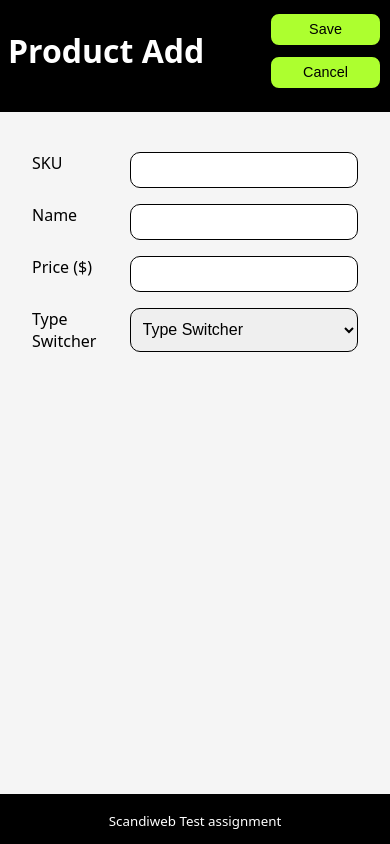
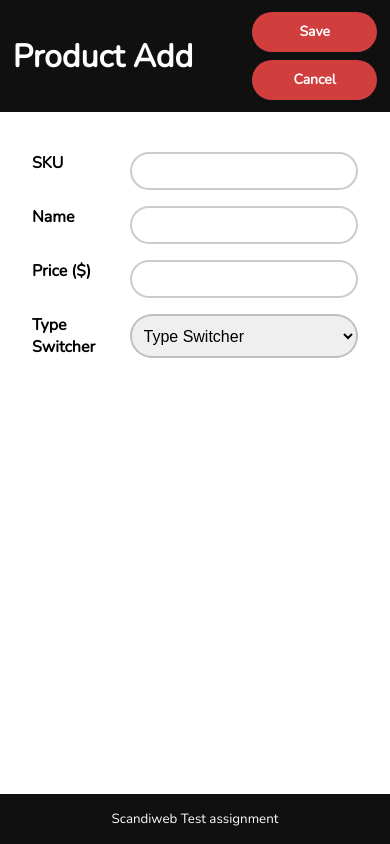
Before and after one commit to Kamo-Chip/product-list, a React (Create React App) app: page /add-product in a window 390 px wide. Built offline with nearby package versions, Linux system fonts and the light colour scheme; no server answers.

Commit message:
Minor ui fixes

```diff
--- a/src/styles/styles.css
+++ b/src/styles/styles.css
@@ -1,3 +1,4 @@
+@import url("https://fonts.googleapis.com/css2?family=Nunito&display=swap");
 * {
   box-sizing: border-box;
 }
@@ -6,50 +7,50 @@
 body {
   margin: 0;
   overflow-x: hidden;
-  font-family: system-ui, -apple-system, BlinkMacSystemFont, "Segoe UI", Roboto, Oxygen, Ubuntu, Cantarell, "Open Sans", "Helvetica Neue", sans-serif;
-  background-color: #f5f5f5;
+  font-family: "Nunito";
+  background-color: #fff;
 }
 
 button {
-  padding: 0.5em 1em;
-  height: -webkit-fit-content;
-  height: -moz-fit-content;
-  height: fit-content;
-  font-size: 1.2rem;
-  width: -webkit-fit-content;
-  width: -moz-fit-content;
-  width: fit-content;
-  border-radius: 10px;
-  background: #adff2f;
-  color: #000;
-  border: solid #000 2px;
+  padding: 16px 28px;
+  height: 54px;
+  font-size: 16px;
+  font-weight: 600;
+  line-height: 1.375;
+  font-family: "Nunito";
+  cursor: pointer;
+  width: 220px;
+  border-radius: 30px;
+  background: #d13e3e;
+  color: #fff;
+  border: none;
   transition: all 100ms ease-in;
 }
 button:hover {
-  transform: scale(1.1);
-  background-color: #fff;
-  color: #000;
+  background-color: #e06060;
 }
 
 /* Header styling */
 .header {
-  display: grid;
-  grid-template-columns: 3fr auto;
-  border-bottom: solid #000 2px;
-  padding: 0.5em 1em;
-  padding-bottom: 0;
+  display: flex;
+  flex-direction: row;
+  justify-content: space-between;
+  padding: 1em 2em;
   width: 100vw;
-  background-color: #000;
+  background-color: #101010;
   color: #fff;
+}
+.header h1 {
+  font-size: 40px;
+  margin: 0;
 }
 
 .header-btn-container {
   display: flex;
   flex-direction: row;
   align-items: center;
-  justify-self: right;
+  width: 500px;
   justify-content: space-around;
-  width: calc(100% + 2rem);
 }
 
 /* Productlist page styling */
@@ -64,7 +65,7 @@ button:hover {
   display: flex;
   flex-direction: column;
   align-items: center;
-  border: solid #000 1px;
+  border: solid rgba(0, 0, 0, 0.2) 2px;
   width: 100%;
   max-width: 350px;
   justify-self: center;
@@ -115,56 +116,148 @@ button:hover {
   font-size: 1rem;
   padding: 0.5rem;
   margin-left: 1rem;
-  border-radius: 10px;
-  border: solid #000 1px;
+  border-radius: 30px;
+  border: solid rgba(0, 0, 0, 0.2) 2px;
+}
+#product_form label {
+  font-weight: 600;
+  width: -webkit-fit-content;
+  width: -moz-fit-content;
+  width: fit-content;
 }
 
 /*Footer styling */
 .footer {
   position: absolute;
-  height: 50px;
+  height: -webkit-fit-content;
+  height: -moz-fit-content;
+  height: fit-content;
   width: 100vw;
   display: flex;
   flex-direction: row;
   justify-content: center;
+  align-items: center;
   padding: 1em;
-  border-top: solid #000 2px;
-  background-color: #000;
+  background-color: #101010;
   color: #fff;
 }
 
 /* Media queries */
-@media screen and (max-width: 1024px) {
+@media screen and (min-width: 2000px) {
+  .header h1 {
+    font-size: 64px;
+  }
+  .header button {
+    height: 60px;
+    width: 240px;
+    font-size: 20px;
+  }
+  .header-btn-container {
+    width: 600px;
+  }
+  .product {
+    height: 350px;
+    width: 400px;
+    max-width: 500px;
+  }
+  .product input {
+    height: 20px;
+    width: 20px;
+  }
+  .product div {
+    position: relative;
+    top: 50%;
+    transform: translateY(-50%);
+    padding: 0;
+    font-size: 32px;
+  }
+  .footer {
+    font-size: 24px;
+  }
+  #product_form {
+    max-width: none;
+    width: 800px;
+  }
+  #product_form label {
+    font-size: 32px;
+  }
+  #product_form input, #product_form select {
+    font-size: 24px;
+    width: 500px;
+    height: 50px;
+  }
+  #product_form section {
+    margin: 1.5em 0;
+  }
+  #product_form div {
+    font-size: 24px;
+  }
+}
+@media screen and (max-width: 790px) {
+  .header h1 {
+    font-size: 32px;
+  }
+  .header button {
+    width: 176px;
+    height: 43.2px;
+    padding: 0;
+  }
+  .header-btn-container {
+    width: 400px;
+  }
   .productlist main {
-    display: grid;
     grid-template-columns: repeat(3, 1fr);
   }
 }
-@media screen and (max-width: 425px) {
-  .header {
-    padding: 0.5em 0.5em 1em 0.5em;
+@media screen and (max-width: 650px) {
+  .header button {
+    width: 123.2px;
+    height: 60px;
+    padding: 0.5em 1em;
+  }
+  .header-btn-container {
+    width: 270px;
   }
   .productlist main {
-    display: grid;
     grid-template-columns: repeat(2, 1fr);
-    grid-gap: 1em;
-    padding: 1em;
+  }
+}
+@media screen and (max-width: 500px) {
+  .header {
+    padding: 0.5em 0.8em;
+  }
+  .header button {
+    width: 125px;
+    height: 40px;
+    padding: 0.5em 1em;
+    font-size: 14px;
+  }
+  .header h1 {
+    display: flex;
+    align-items: center;
   }
   .header-btn-container {
     flex-direction: column;
-    align-items: flex-end;
+    height: 96px;
     width: -webkit-fit-content;
     width: -moz-fit-content;
     width: fit-content;
   }
-  button {
-    font-size: 0.9rem;
-    width: 113px;
+  .productlist main {
+    grid-template-columns: 1fr;
   }
-  .product {
-    display: flex;
-    flex-direction: column;
-    border: solid #000 2px;
+}
+@media screen and (max-width: 320px) {
+  .header h1 {
+    font-size: 30px;
+  }
+  .header button {
+    width: 110px;
+    height: 40px;
+    font-size: 12px;
+  }
+  #product_form input, #product_form select {
+    width: 180px;
   }
 }
 /* Miscellaneous*/
--- a/src/styles/styles.scss
+++ b/src/styles/styles.scss
@@ -1,7 +1,9 @@
-$buttonColour: #adff2f;
-$buttonText: #000;
+@import url('https://fonts.googleapis.com/css2?family=Nunito&display=swap');
+
+$buttonColour: #d13e3e;
+$buttonText: #fff;
 $borderRadius: 10px;
-$color1: #000;
+$color1: #101010;
 $color2: rgb(188, 188, 188);
 
 * {
@@ -12,47 +14,50 @@ $color2: rgb(188, 188, 188);
 body {
   margin: 0;
   overflow-x: hidden;
-  font-family: system-ui, -apple-system, BlinkMacSystemFont, "Segoe UI", Roboto,
-    Oxygen, Ubuntu, Cantarell, "Open Sans", "Helvetica Neue", sans-serif;
-  background-color: #f5f5f5;
+  font-family: "Nunito";
+  background-color: #fff;
 }
 
 button {
-  padding: 0.5em 1em;
-  height: fit-content;
-  font-size: 1.2rem;
-  width: fit-content;
-  border-radius: $borderRadius;
+  padding: 16px 28px;
+  height: 54px;
+  font-size: 16px;
+  font-weight: 600;
+  line-height: 1.375;
+  font-family: "Nunito";
+  cursor: pointer;
+  width: 220px;
+  border-radius: 30px;
   background: $buttonColour;
   color: $buttonText;
-  border: solid #000 2px;
+  border: none;
   transition: all 100ms ease-in;
   &:hover {
-    transform: scale(1.1);
-    background-color: #fff;
-    color: #000;
+    background-color: #e06060
   }
 }
 
 /* Header styling */
 .header {
-  display: grid;
-  grid-template-columns: 3fr auto;
-  border-bottom: solid #000 2px;
-  padding: 0.5em 1em;
-  padding-bottom: 0;
+  display: flex;
+  flex-direction: row;
+  justify-content: space-between;
+  padding: 1em 2em;
   width: 100vw;
   background-color: $color1;
   color: #fff;
+  h1 {
+    font-size: 40px;
+    margin: 0;
+  }
 }
 
 .header-btn-container {
   display: flex;
   flex-direction: row;
   align-items: center;
-  justify-self: right;
+  width: 500px;
   justify-content: space-around;
-  width: calc(100% + 2rem);
 }
 
 /* Productlist page styling */
@@ -67,7 +72,7 @@ button {
   display: flex;
   flex-direction: column;
   align-items: center;
-  border: solid #000 1px;
+  border: solid rgba(0, 0, 0, 0.2) 2px;
   width: 100%;
   max-width: 350px;
   justify-self: center;
@@ -118,8 +123,12 @@ button {
     font-size: 1rem;
     padding: 0.5rem;
     margin-left: 1rem;
-    border-radius: $borderRadius;
-    border: solid #000 1px;
+    border-radius: 30px;
+    border: solid rgba(0, 0, 0, 0.2) 2px;
+  }
+  label{
+    font-weight: 600;
+    width: fit-content
   }
 }
 
@@ -127,55 +136,157 @@ button {
 
 .footer {
   position: absolute;
-  height: 50px;
+  height: fit-content;
   width: 100vw;
   display: flex;
   flex-direction: row;
   justify-content: center;
+  align-items: center;
   padding: 1em;
-  border-top: solid #000 2px;
   background-color: $color1;
   color: #fff;
 }
 
 /* Media queries */
 
-@media screen and (max-width: 1024px) {
+@media screen and (min-width: 2000px){
+  .header {
+    h1 {
+      font-size: 64px;
+    }
+    button {
+      height: 60px;
+      width: 240px;
+      font-size: 20px;
+    }
+  }
+
+  .header-btn-container {
+    width: 600px;
+  }
+
+  .product {
+    height: 350px;
+    width: 400px;
+    max-width: 500px;
+    input {
+      height: 20px;
+      width: 20px;
+    }
+    div {
+      position: relative;
+      top: 50%;
+      transform: translateY(-50%);
+      padding: 0;
+      font-size: 32px;
+    }
+  }
+
+  .footer {
+    font-size: 24px;
+  }
+
+  #product_form {
+    max-width: none;
+    width: 800px;
+    label {
+      font-size: 32px;
+    }
+    input, select {
+      font-size: 24px;
+      width: 500px;
+      height: 50px;
+    }
+    section {
+      margin: 1.5em 0;
+    }
+    div {
+      font-size: 24px;
+    }
+  }
+}
+
+@media screen and (max-width: 790px){
+  .header {
+    h1 {
+      font-size: 32px;
+    }
+    button {
+      width: 176px;
+      height: 43.2px;
+      padding: 0;
+    }
+  }
+
+  .header-btn-container {
+    width: 400px;
+  }
+
   .productlist main {
-    display: grid;
     grid-template-columns: repeat(3, 1fr);
   }
 }
 
-@media screen and (max-width: 425px) {
+@media screen and (max-width: 650px){
   .header {
-    padding: 0.5em 0.5em 1em 0.5em;
-  }
-  .productlist main {
-    display: grid;
-    grid-template-columns: repeat(2, 1fr);
-    grid-gap: 1em;
-    padding: 1em;
+    button {
+      width: 123.2px;
+      height: 60px;
+      padding: .5em 1em;
+    }
   }
 
   .header-btn-container {
+    width: 270px;
+  }
+  .productlist main {
+    grid-template-columns: repeat(2, 1fr);
+  }
+}
+
+@media screen and (max-width: 500px){
+  .header {
+    padding: .5em .8em;
+    button {
+      width: 125px;
+      height: 40px;
+      padding: .5em 1em;
+      font-size: 14px;
+    }
+    h1{
+      display: flex;
+      align-items: center;
+    }
+  }
+  .header-btn-container {
     flex-direction: column;
-    align-items: flex-end;
+    height: 96px;
     width: fit-content;
   }
 
-  button {
-    font-size: 0.9rem;
-    width: 113px;
-  }
-
-  .product {
-    display: flex;
-    flex-direction: column;
-    border: solid #000 2px;
+  .productlist main {
+    grid-template-columns: 1fr;
   }
 }
 
+@media screen and (max-width: 320px){
+  .header {
+    h1{
+      font-size: 30px;
+    }
+    button {
+      width: 110px;
+      height: 40px;
+      font-size: 12px;
+    }
+  }
+
+  #product_form {
+    input, select {
+      width: 180px;
+    }
+  }
+}
 /* Miscellaneous*/
 ::-webkit-scrollbar {
   width: 10px;
```
Also changed, not shown: 1 other file (tests, documents, lock files or other folders).
